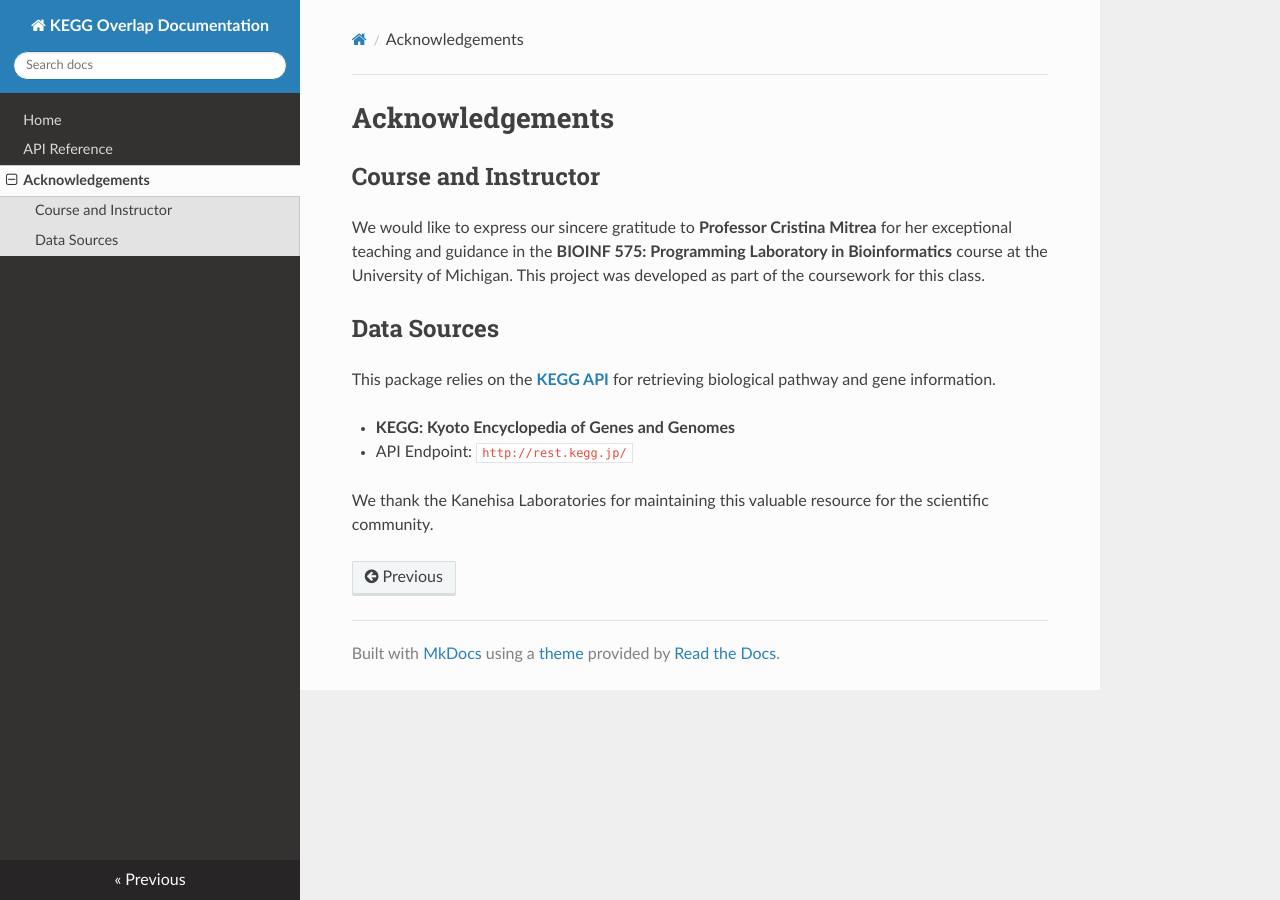
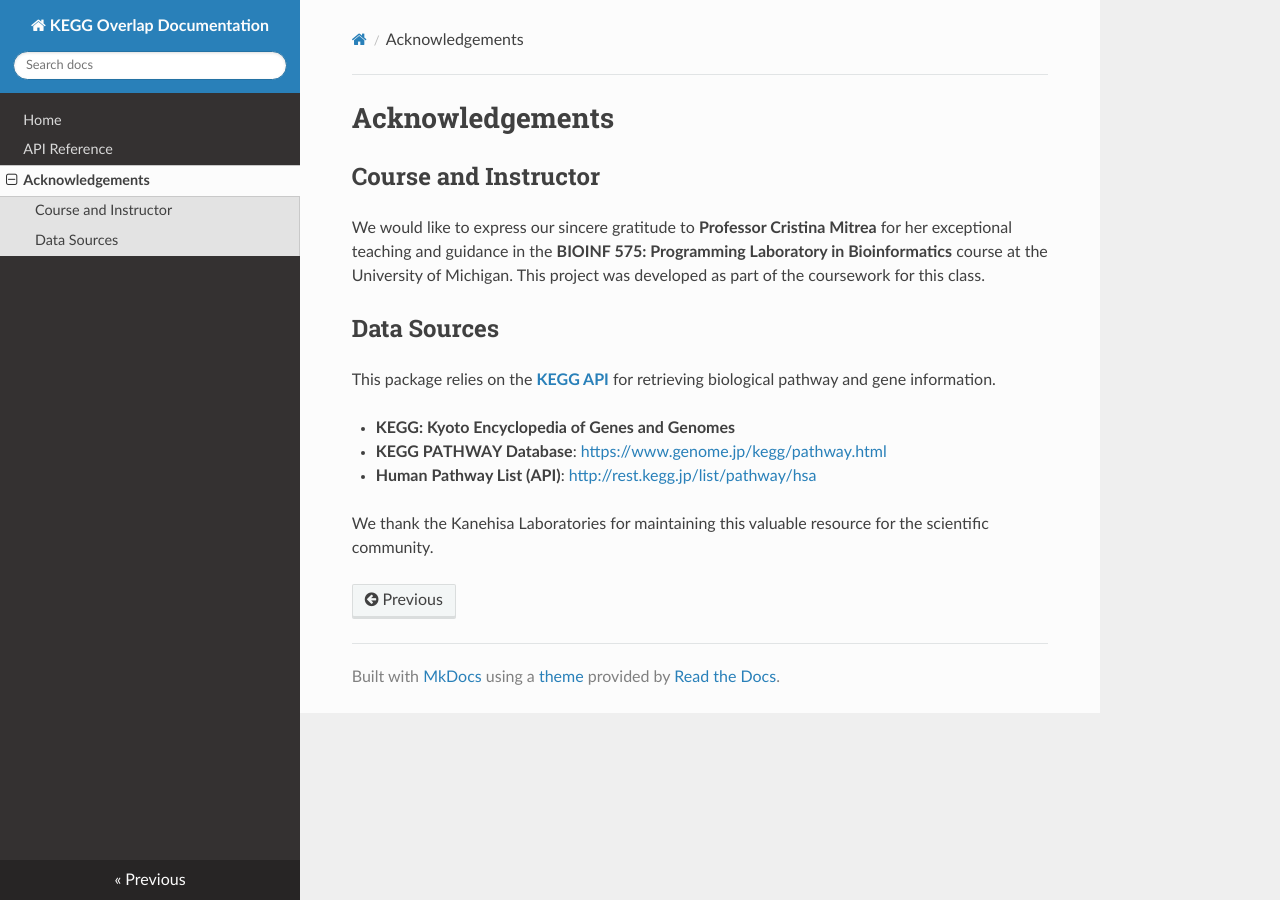
Before and after one commit to GSYH/kegg_overlap, an MkDocs documentation site: the page built from docs/acknowledgements.md, in a window 1280 px wide. Built offline with MkDocs 1.6.1, drawn with Linux system fonts in a browser that asks for light colours; nearby versions of some CDN libraries.

Commit message:
Add specific KEGG links to acknowledgements

```diff
--- a/docs/acknowledgements.md
+++ b/docs/acknowledgements.md
@@ -7,6 +7,7 @@ We would like to express our sincere gratitude to **Professor Cristina Mitrea**
 This package relies on the **[KEGG API](http://rest.kegg.jp/)** for retrieving biological pathway and gene information.
 
 *   **KEGG: Kyoto Encyclopedia of Genes and Genomes**
-*   API Endpoint: `http://rest.kegg.jp/`
+*   **KEGG PATHWAY Database**: [https://www.genome.jp/kegg/pathway.html](https://www.genome.jp/kegg/pathway.html)
+*   **Human Pathway List (API)**: [http://rest.kegg.jp/list/pathway/hsa](http://rest.kegg.jp/list/pathway/hsa)
 
 We thank the Kanehisa Laboratories for maintaining this valuable resource for the scientific community.
```
Also changed, not shown: README.md (+4 -0 lines).
